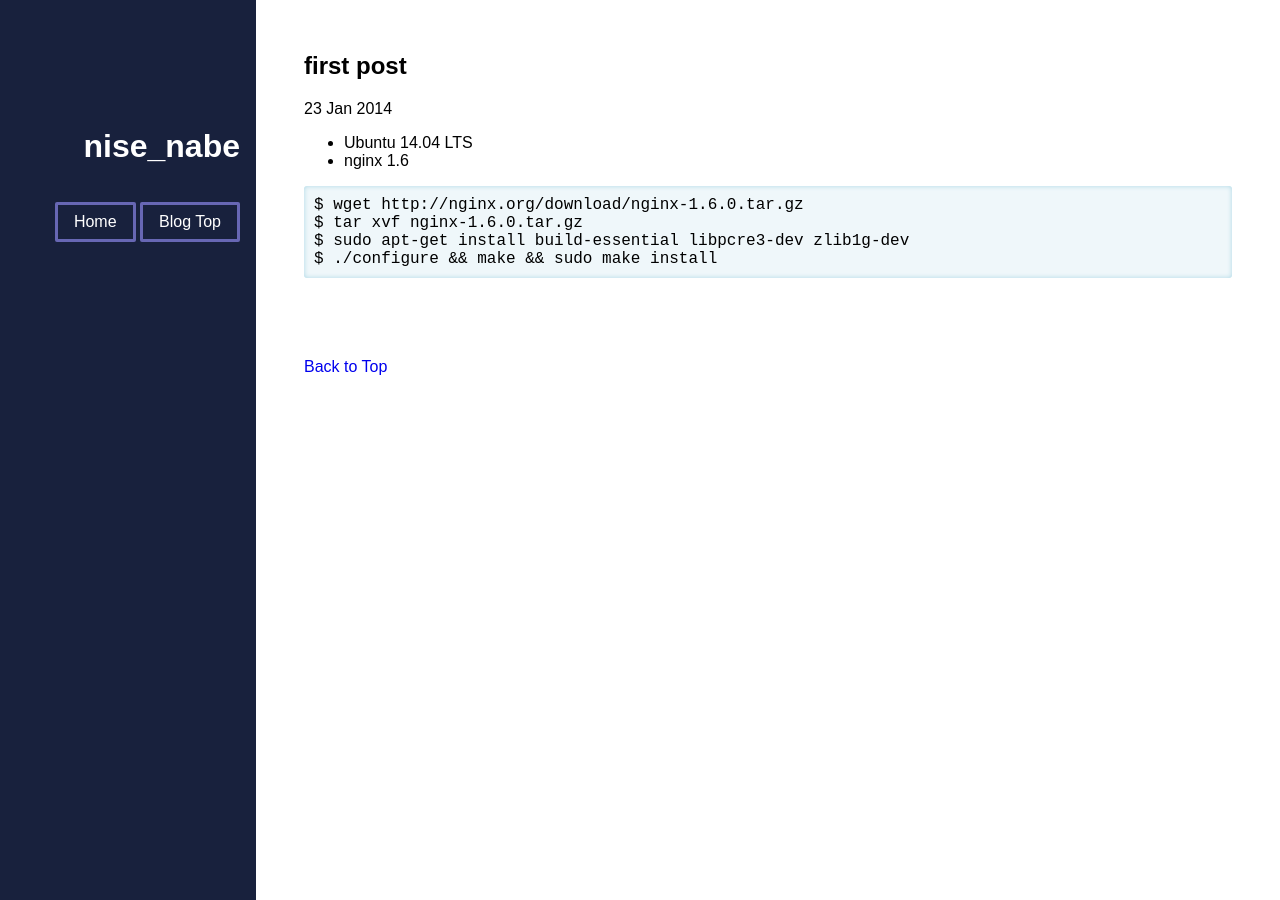
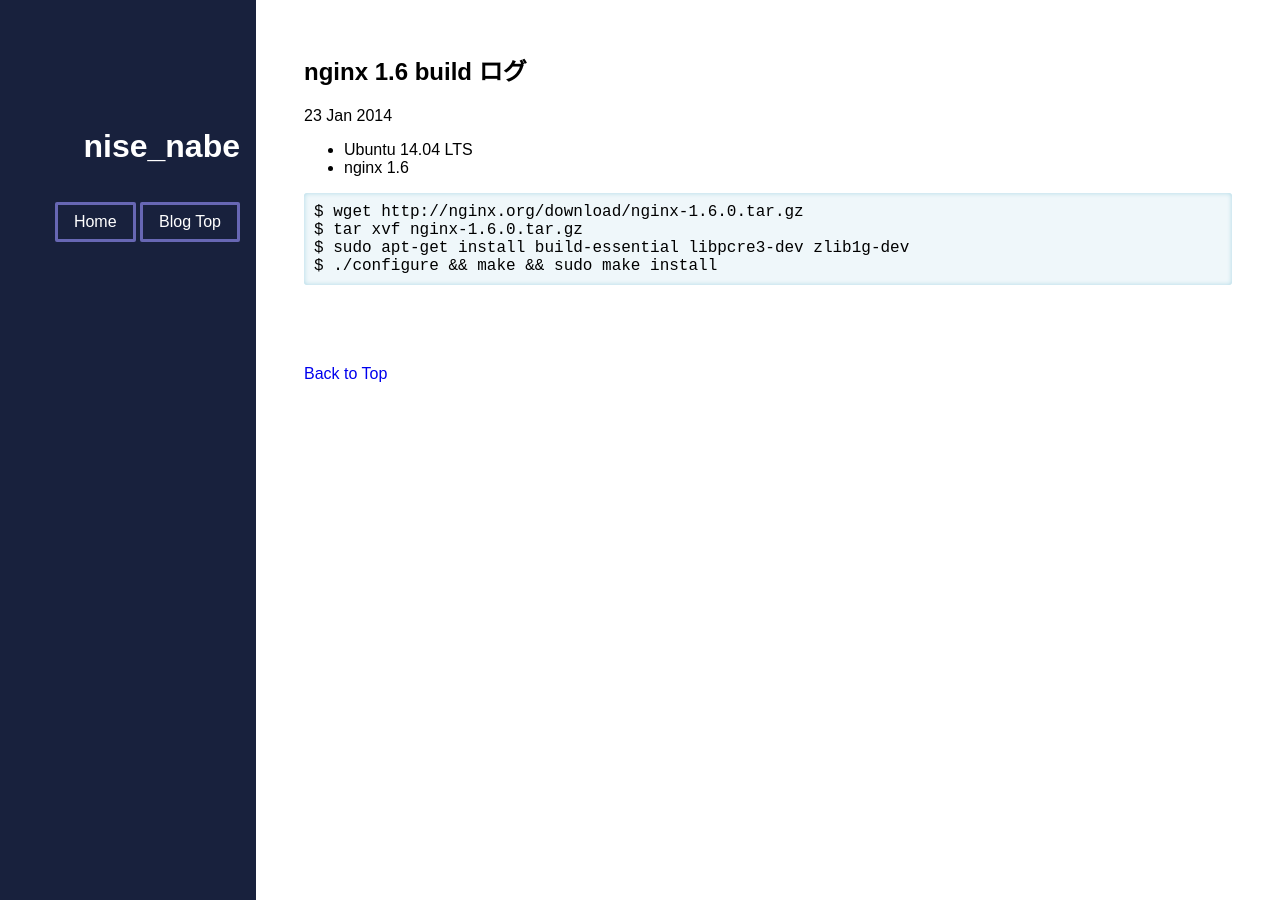
Before and after one commit to nise-nabe/bitbucket-pages, a Jekyll site: the page built from _posts/2014-05-20-ubuntu-nginx-build.md, in a window 1280 px wide. Built offline with Jekyll 4.4.1, drawn with Linux system fonts in a browser that asks for light colours.

Commit message:
fixed title

```diff
--- a/_posts/2014-05-20-ubuntu-nginx-build.md
+++ b/_posts/2014-05-20-ubuntu-nginx-build.md
@@ -1,6 +1,6 @@
 ---
 layout: post
-title:  "first post"
+title:  "nginx 1.6 build ログ"
 date:   2014-01-23 8:35:47
 ---
 
```
